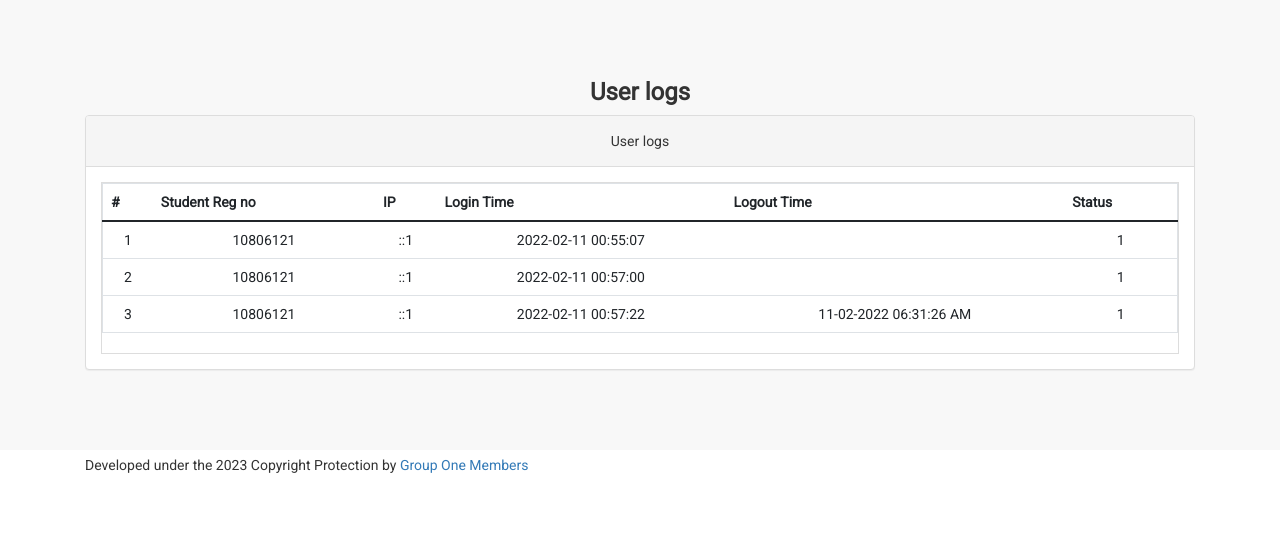
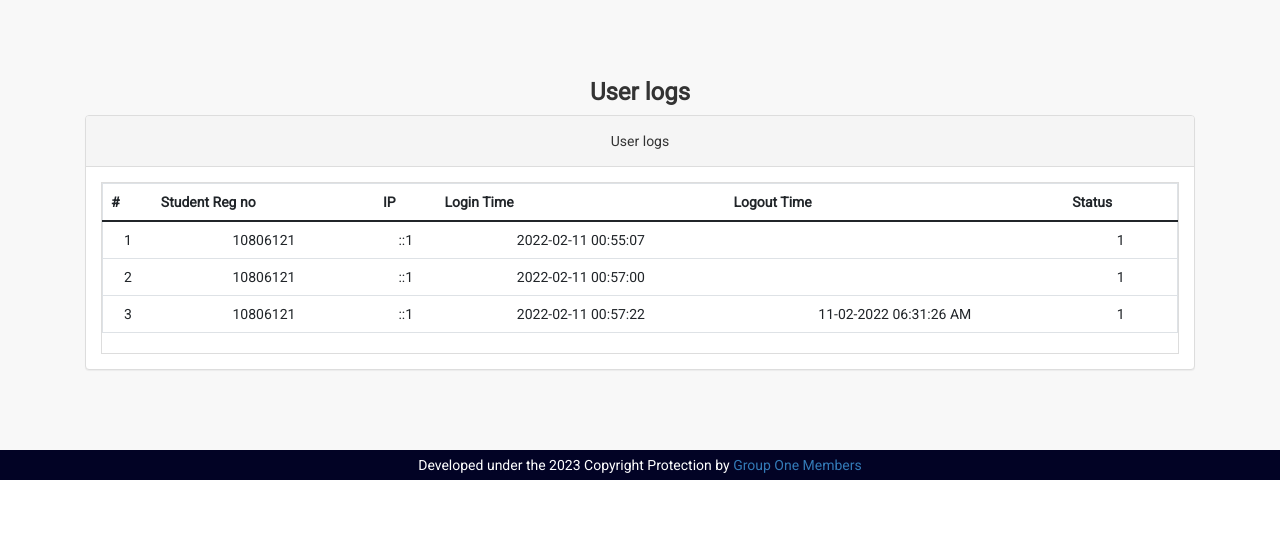
Before and after one commit to CobbyElsonfx/Course-Registration-Portal, a PHP site: page /onlinecourse/admin/user-log.php in a window 1280 px wide. Shown: the part 214-764 px from the top of the page. Run offline with PHP 8.4, Linux system fonts and the light colour scheme; a user stored in the database is signed in; data comes from the database, SQL or seed files in the repository.

Commit message:
change added to footer

```diff
--- a/onlinecourse/admin/account_office_panel.php
+++ b/onlinecourse/admin/account_office_panel.php
@@ -48,7 +48,7 @@ if (isset($_POST['submit'])) {
             </h3>
             <small>Register your Semester Courses Here</small>
         </div>
-        <img src="../assets/img/schoolLogo.jpg" />
+        <img class="schoolLogo" src="../assets/img/schoolLogo.png" />
 
     </div>
     <header class="p-4 navbarHeader text-white">
--- a/onlinecourse/admin/includes/footer.php
+++ b/onlinecourse/admin/includes/footer.php
@@ -1,4 +1,4 @@
-<footer>
+<footer class="foot">
     <div class="container footer">
         <div class="row">
             <div class="col-md-12">
--- a/onlinecourse/admin/index.php
+++ b/onlinecourse/admin/index.php
@@ -48,7 +48,7 @@ if (isset($_POST['submit'])) {
             </h3>
             <small>Register your Semester Courses Here</small>
         </div>
-        <img src="../assets/img/schoolLogo.jpg" />
+        <img class="schoolLogo" src="../assets/img/schoolLogo.png" />
 
     </div>
     <header class="p-4 navbarHeader text-white">
--- a/onlinecourse/assets/css/style.css
+++ b/onlinecourse/assets/css/style.css
@@ -461,3 +461,18 @@ label {
     filter: invert(100%);
 
 }
+
+.schoolLogo{
+    width: 250px;
+    height: 250px;
+}
+
+.col-md-12{
+    text-align: center;
+}
+
+.foot{
+    background-color: #020325;
+    color: #fff;
+    align-content: center;
+}
--- a/onlinecourse/change-password.php
+++ b/onlinecourse/change-password.php
@@ -121,6 +121,8 @@ if (strlen($_SESSION['login']) == 0) {
       </div>
     </div>
     <!-- CONTENT-WRAPPER SECTION END-->
+    <?php include('includes/footer.php'); ?>
+
     <!-- FOOTER SECTION END-->
     <!-- JAVASCRIPT AT THE BOTTOM TO REDUCE THE LOADING TIME  -->
     <!-- CORE JQUERY SCRIPTS -->
--- a/onlinecourse/includes/menubar.php
+++ b/onlinecourse/includes/menubar.php
@@ -17,10 +17,7 @@
                 <img class="logoutIcon" src="./assets/img/logout.svg">
                 <li class="navLink  px-3 py-2"><a href="logout.php">Logout</a></li>
             </ul>
-            <form class="col-12 col-lg-4 mb-3 mb-lg-0 me-lg-3">
-                <input type="search" class="form-control form-control-dark" placeholder="Type in your query"
-                    aria-label="Search">
-            </form>
+
         </div>
     </div>
 </header>
--- a/onlinecourse/index.php
+++ b/onlinecourse/index.php
@@ -65,10 +65,6 @@ if (isset($_POST['submit'])) {
                     <li class="navLink px-3 py-2 "><a href="./index.php">Student Login</a></li>
                 </ul>
 
-                <form class="col-12 col-lg-5 mb-3 mb-lg-0 me-lg-3">
-                    <input type="search" class="form-control form-control-dark" placeholder="Type in your query"
-                        aria-label="Search">
-                </form>
             </div>
         </div>
     </header>
```
Also changed, not shown: onlinecourse/includes/footer.php (+7 -4 lines), onlinecourse/assets/img/schoolLogo.jpg (deleted), onlinecourse/assets/img/schoolLogo.png (added), onlinecourse/studentphoto/watico logo.png (added).
